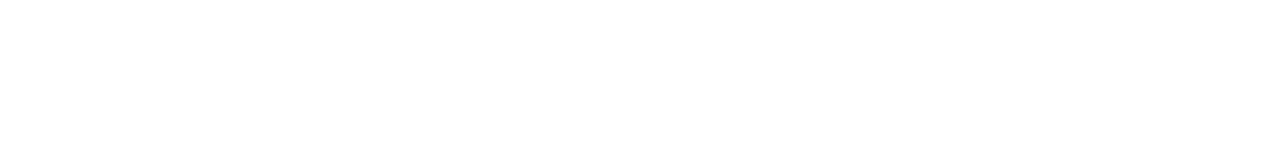
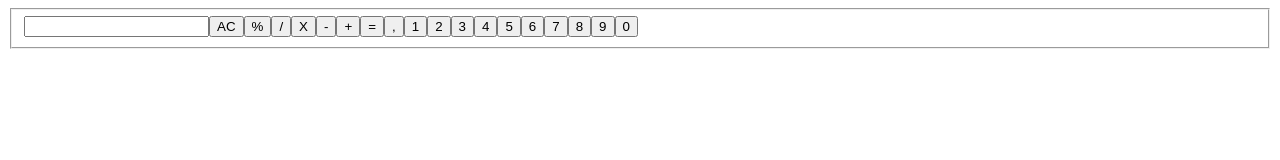
Before and after one commit to webertdias/calculator, a plain HTML site: page index.html in a window 1280 px wide. Drawn offline with Linux system fonts and the light colour scheme.

Commit message:
Fazendo os botões da calculadora

```diff
--- a/index.html
+++ b/index.html
@@ -4,9 +4,33 @@
     <meta charset="UTF-8">
     <meta http-equiv="X-UA-Compatible" content="IE=edge">
     <meta name="viewport" content="width=device-width, initial-scale=1.0">
+    <link rel="stylesheet" href="style.css">
     <title>Calculadora</title>
 </head>
 <body>
+    <main>
+        <fieldset class="calculator">
+            <input type="number">
+            <button>AC</button>
+            <button>%</button>
+            <button>/</button>
+            <button>X</button>
+            <button>-</button>
+            <button>+</button>
+            <button>=</button>
+            <button>,</button>
+            <button>1</button>
+            <button>2</button>
+            <button>3</button>
+            <button>4</button>
+            <button>5</button>
+            <button>6</button>
+            <button>7</button>
+            <button>8</button>
+            <button>9</button>
+            <button>0</button>
+        </fieldset>
+    </main>
 
 </body>
 </html>
--- a/style.css
+++ b/style.css
@@ -0,0 +1,3 @@
+.calculator{
+    display: flex;
+}
```
